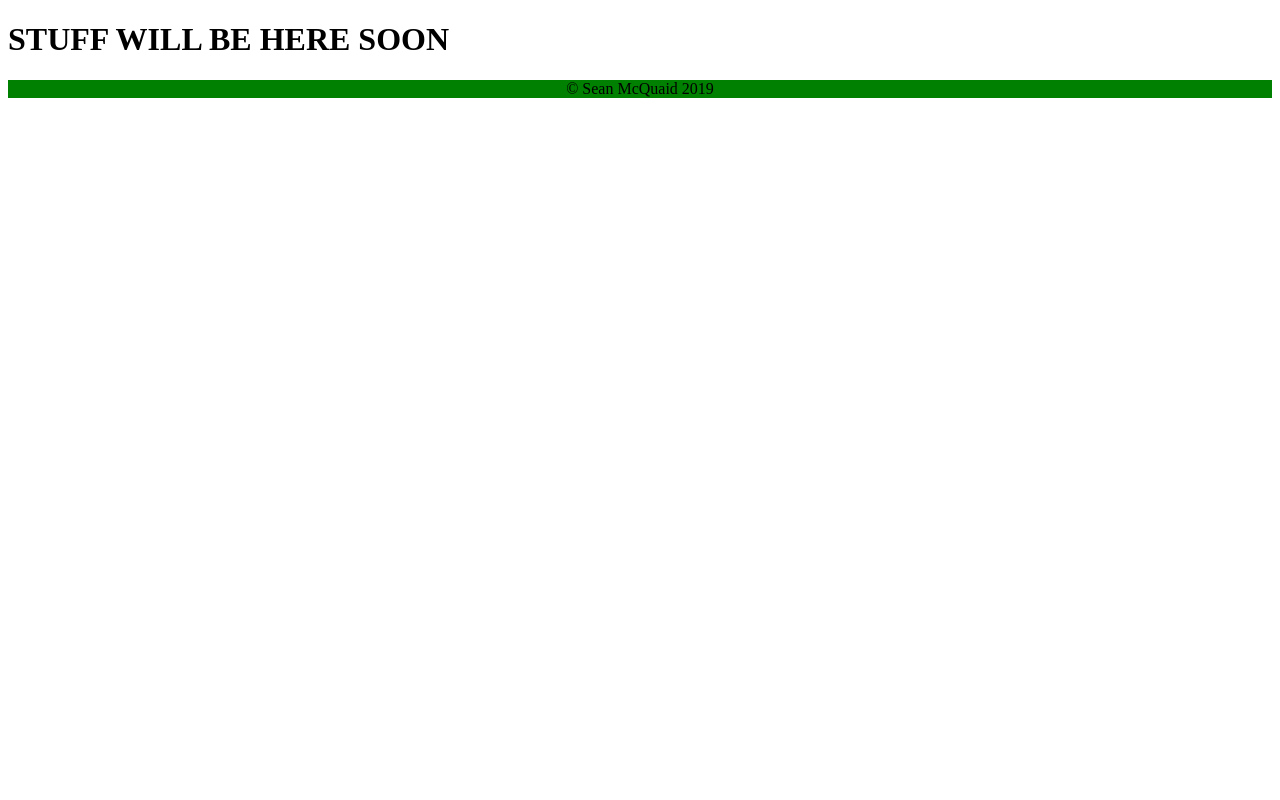
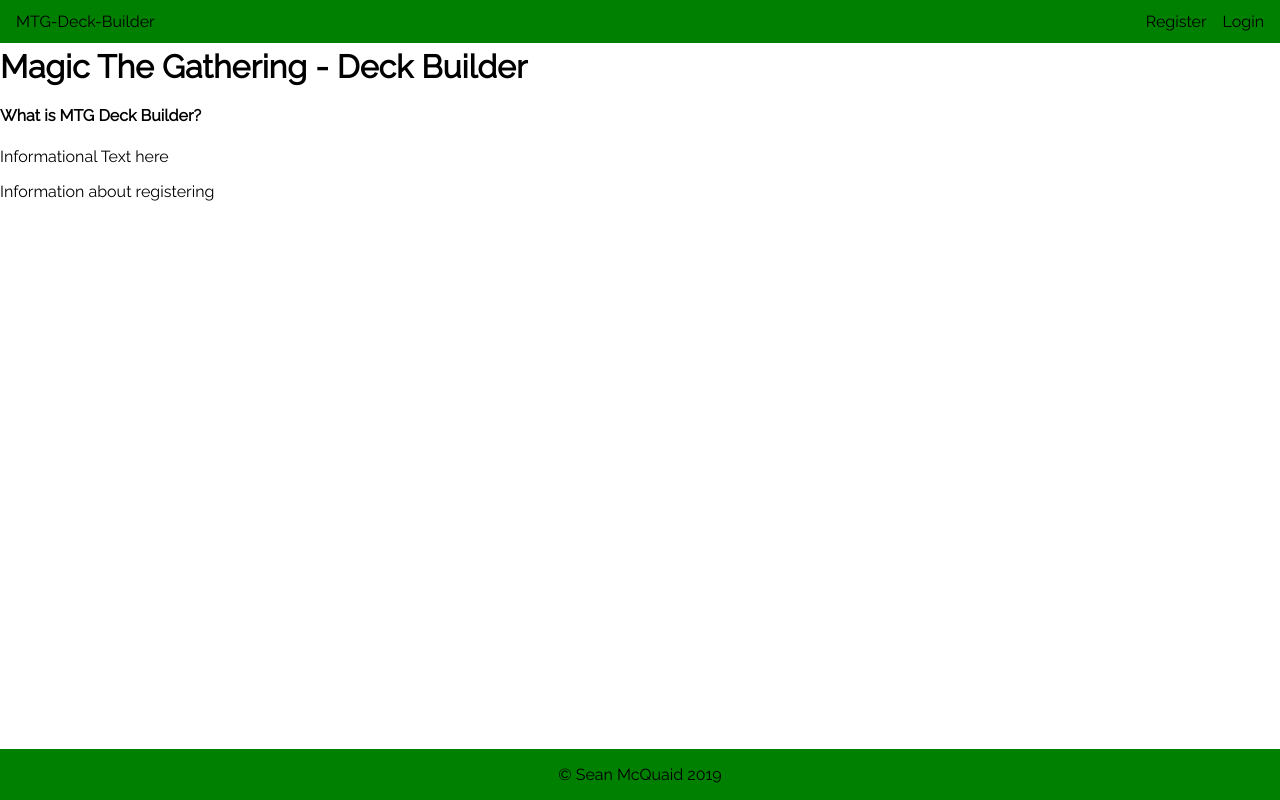
Before and after one commit to seanmcquaid/DekTech, a React (Create React App) app in the folder front-end/: page / in a window 1280 px wide. Built offline with nearby package versions, Linux system fonts and the light colour scheme.

Commit message:
slowly setting up foundation for front end

```diff
--- a/front-end/src/components/Footer/Footer.module.css
+++ b/front-end/src/components/Footer/Footer.module.css
@@ -1,9 +1,11 @@
 .footerContainer {
+    font-size: 1rem;
     width: 100%;
     right: 0;
     bottom: 0;
     left: 0;
     margin: 0;
     background-color: green;
+    position: absolute;
     text-align: center;
 }
--- a/front-end/src/components/Layout/Layout.js
+++ b/front-end/src/components/Layout/Layout.js
@@ -1,11 +1,14 @@
 import React from "react";
 import Aux from "../../hoc/Aux/Aux";
 import Footer from "../Footer/Footer";
+import Navbar from "../../containers/Navbar/Navbar";
+import styles from "./Layout.module.css";
 
 const Layout = props => {
     return(
         <Aux>
-            <div className="main-content">
+            <Navbar/>
+            <div className={styles.mainContent}>
                 {props.children}
             </div>
             <Footer/>
--- /dev/null
+++ b/front-end/src/components/Layout/Layout.module.css
@@ -0,0 +1,3 @@
+.mainContent {
+    margin: 3rem 0 3rem 0;
+}
--- /dev/null
+++ b/front-end/src/components/Splash/Splash.js
@@ -0,0 +1,21 @@
+import React from "react";
+import styles from "./Splash.module.css";
+
+const Splash = props => {
+    return(
+        <div>
+            <div className="top">
+                <h1>Magic The Gathering - Deck Builder</h1>
+            </div>
+            <div className="middle">
+                <h4>What is MTG Deck Builder?</h4>
+                <p>Informational Text here</p>
+            </div>
+            <div className="bottom">
+                <p>Information about registering</p>
+            </div>
+        </div>
+    )
+}
+
+export default Splash;
--- /dev/null
+++ b/front-end/src/containers/Navbar/Navbar.js
@@ -0,0 +1,32 @@
+import React, {Component} from "react";
+import {connect} from "react-redux";
+
+import styles from "./Navbar.module.css"
+
+class Navbar extends Component {
+    render(){
+        return(
+            <div className={styles.navBar}>
+                <div className={styles.leftNav}>
+                    <div className={styles.leftNavLink}>MTG-Deck-Builder</div>
+                </div>
+                <div className={styles.rightNav}>
+                    <div className={styles.rightNavLinks}>Register</div>
+                    <div className={styles.rightNavLinks}>Login</div>
+                </div>
+            </div>
+        )
+    }
+}
+
+const mapStateToProps = (state) => {
+    return{
+        auth: state.auth
+    }
+}
+
+const mapDispatchToProps = (dispatcher) => {
+
+}
+
+export default connect(mapStateToProps, null)(Navbar);
--- /dev/null
+++ b/front-end/src/containers/Navbar/Navbar.module.css
@@ -0,0 +1,32 @@
+.navBar {
+    position: fixed;
+    font-size: 1rem;
+    top: 0;
+    display: flex;
+    padding: 0.75rem 0;
+    flex-direction: row;
+    justify-content: center;
+    align-content: center;
+    width: 100%;
+    background-color: green;
+}
+
+.leftNav {
+    width: 50%;
+}
+
+.leftNavLink {
+    margin-left: 1rem;
+}
+
+.rightNav {
+    width: 50%;
+    display: flex;
+    flex-direction: row;
+    justify-content: flex-end;
+    align-content: center;
+}
+
+.rightNavLinks {
+    margin-right: 1rem;
+}
--- a/front-end/src/containers/Protected/Protected.js
+++ b/front-end/src/containers/Protected/Protected.js
@@ -1,13 +1,15 @@
 import React, {Component} from "react";
-// import {Route, Redirect} from "react-router-dom";
+import {Route, Redirect} from "react-router-dom";
 import {connect} from "react-redux";
+import Aux from "../../hoc/Aux/Aux";
+import Splash from "../../components/Splash/Splash";
 
 class Protected extends Component {
     render(){
         return(
-            <div>
-                <h1>STUFF WILL BE HERE SOON</h1>
-            </div>
+            <Aux>
+                <Route to="/" component={Splash}/>
+            </Aux>
         )
     }
 }
--- /dev/null
+++ b/front-end/src/index.css
@@ -0,0 +1,5 @@
+body {
+    margin: 0;
+    padding: 0;
+    font-family: 'Raleway', sans-serif;
+}
--- a/front-end/src/index.js
+++ b/front-end/src/index.js
@@ -5,6 +5,7 @@
 import {createStore, applyMiddleware} from "redux";
 import reducers from "./reducers/rootReducer";
 import reduxPromise from "redux-promise";
+import "./index.css";
 
 const middleware = applyMiddleware(reduxPromise);
 const theStore = middleware(createStore);
```
Also changed, not shown: front-end/src/components/Splash/Splash.module.css (added), 2 other files (tests, documents, lock files or other folders).
